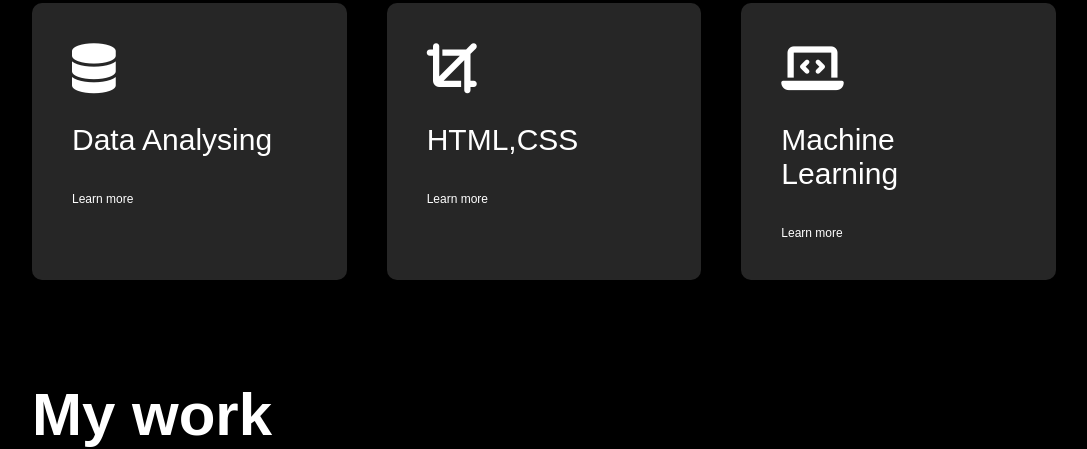
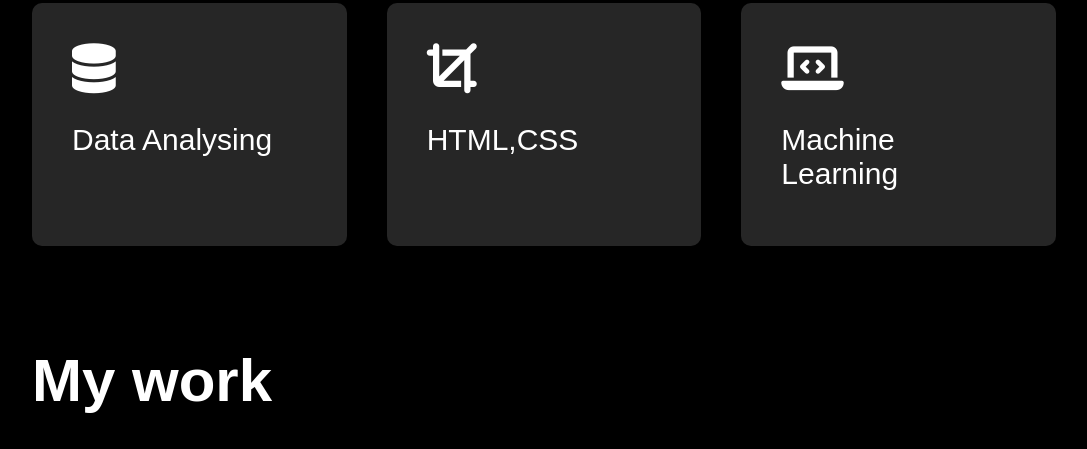
Before and after one commit to Abharnak/abharna.github.io, a plain HTML site: page index.html in a window 1280 px wide. Shown: the part 1532-1981 px from the top of the page, without its empty margins (96-1183 px from the left). Drawn offline with Linux system fonts and the light colour scheme.

Commit message:
Update index.html

```diff
--- a/index.html
+++ b/index.html
@@ -83,20 +83,14 @@
             <div>
                 <i class="fa-solid fa-database"></i>
                 <h2>Data Analysing</h2>
-<!--                 <p>contents of data analysing</p> -->
-                <a href="#">Learn more</a>
             </div>
             <div>
                 <i class="fa-solid fa-crop"></i>
                 <h2>HTML,CSS</h2>
-<!--                 <p>contents of data analysing</p> -->
-                <a href="#">Learn more</a>
             </div>
             <div>
                 <i class="fa-solid fa-laptop-code"></i>
                 <h2>Machine Learning</h2>
-<!--                 <p>contents of data analysing</p> -->
-                <a href="#">Learn more</a>
             </div>
         </div>
     </div>
```
